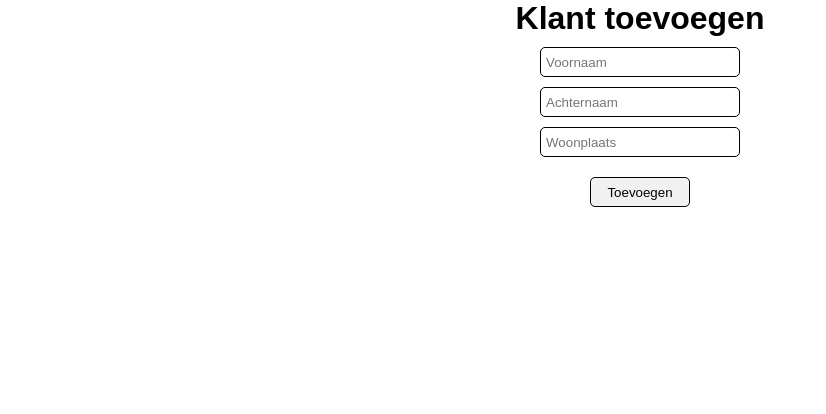
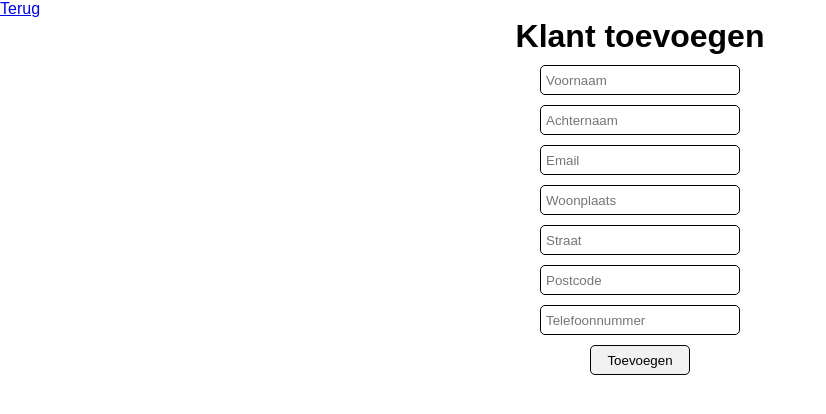
Before and after one commit to SamGolstein/BigBoyBobDeEchte, a PHP site: page /Login/toevoegen.php in a window 1280 px wide. Shown: the top 414 px of the page, without its empty margins (0-826 px from the left). Run offline with PHP 8.4, Linux system fonts and the light colour scheme.

Commit message:
Frontend7

```diff
--- a/Public/Klanten/index.php
+++ b/Public/Klanten/index.php
@@ -64,7 +64,7 @@ if (isset($_POST['zoeken'])) {
     <nav class="navBar">
         <img src="../../img/BigBoyBobLogo.png" alt="BigBoyBobLogo">
         <ul>
-            <li><a href="../Cijfers/index.php">Home</a></li>
+            <li><a href="../Login/index.php">Home</a></li>
             <li><a href="../Klanten/index.php">Klanten</a></li>
             <li><a href="../Factuur/index.php">facturen</a></li>
         </ul>
--- a/Public/Klanten/toevoegen.php
+++ b/Public/Klanten/toevoegen.php
@@ -5,11 +5,19 @@ if (isset($_POST["saveKlant"])) {
     $voornaam = $_POST["voornaam"];
     $achternaam = $_POST["achternaam"];
     $woonplaats = $_POST["woonplaats"];
+    $email = $_POST["email"];
+    $straat = $_POST["straat"];
+    $postcode = $_POST["postcode"];
+    $telefoonnummer = $_POST["telefoonnummer"];
 
     $newKlant = new Klanten();
     $newKlant->setVoornaam($voornaam);
     $newKlant->setAchternaam($achternaam);
+    $newKlant->setEmail($email);
     $newKlant->setWoonplaats($woonplaats);
+    $newKlant->setStraat($straat);
+    $newKlant->setPostcode($postcode);
+    $newKlant->setTelefoonnummer($telefoonnummer);
 
     if ($newKlant->saveKlanten()) {
         header("Location: index.php");
@@ -36,6 +44,7 @@ if (isset($_POST["saveKlant"])) {
 
 <body>
     <main>
+        <a href="index.php">Terug</a>
         <div class="menu">
             <h1>Klant toevoegen</h1>
             <form action="#" method="post">
@@ -52,11 +61,34 @@ if (isset($_POST["saveKlant"])) {
                         } ?>" />
                 </div>
                 <div class="inputs">
+                    <input type="text" name="email" placeholder="Email"
+                        value="<?php if (isset($_POST["saveKlant"])) {
+                            echo $achternaam;
+                        } ?>" />
+                </div>
+                <div class="inputs">
                     <input type="text" name="woonplaats" placeholder="Woonplaats"
                         value="<?php if (isset($_POST["saveKlant"])) {
                             echo $woonplaats;
                         } ?>" />
                 </div>
+                <div class="inputs">
+                    <input type="text" name="straat" placeholder="Straat"
+                        value="<?php if (isset($_POST["saveKlant"])) {
+                            echo $straat;
+                        } ?>" />
+                </div>
+                <div class="inputs">
+                    <input type="text" name="postcode" placeholder="Postcode"
+                        value="<?php if (isset($_POST["saveKlant"])) {
+                            echo $postcode;
+                        } ?>" />
+                </div>
+                <div class="inputs">
+                    <input type="text" name="telefoonnummer" placeholder="Telefoonnummer"
+                        value="<?php if (isset($_POST["saveKlant"])) {
+                            echo $telefoonnummer;
+                        } ?>" />
                 <p class="melding"><?php if (isset($_POST["saveKlant"])) {
                     echo $melding;
                 } ?></p>
--- a/src/src/klanten.php
+++ b/src/src/klanten.php
@@ -5,6 +5,9 @@ class Klanten extends Database
     private $voornaam;
     private $achternaam;
     private $woonplaats;
+    private $straat;
+    private $postcode;
+    private $telefoonnummer;
     private $id;
 
     public function getKlant($id)
@@ -41,13 +44,21 @@ class Klanten extends Database
     {
         $voornaam = $this->getVoornaam();
         $achternaam = $this->getAchternaam();
+        $email = $this->getEmail();
         $woonplaats = $this->getWoonplaats();
+        $straat = $this->getStraat();
+        $postcode = $this->getPostcode();
+        $telefoonnummer = $this->getTelefoonnummer();
 
-        $query = parent::getConnection()->prepare("INSERT INTO klant (voornaam, achternaam, woonplaats)
-                                                VALUES (?,?, ?);");
+        $query = parent::getConnection()->prepare("INSERT INTO klant (voornaam, achternaam, email, woonplaats, straat, postcode, telefoonnummer)
+                                                VALUES (?, ?, ?, ?, ?, ?, ?);");
         $query->bindparam(1, $voornaam);
         $query->bindparam(2, $achternaam);
-        $query->bindparam(3, $woonplaats);
+        $query->bindparam(3, $email);
+        $query->bindparam(4, $woonplaats);
+        $query->bindparam(5, $straat);
+        $query->bindparam(6, $postcode);
+        $query->bindparam(7, $telefoonnummer);
 
         if($query->execute())
         {
@@ -108,6 +119,16 @@ class Klanten extends Database
         return $this->achternaam;
     }
 
+    public function setEmail($voornaam)
+    {
+        $this->voornaam = $voornaam;
+    }
+
+    public function getEmail()
+    {
+        return $this->achternaam;
+    }
+
     public function setAchternaam($achternaam)
     {
         $this->achternaam = $achternaam;
@@ -132,4 +153,34 @@ class Klanten extends Database
     {
         $this->woonplaats = $woonplaats;
     }
+
+    public function getStraat()
+    {
+        return $this->straat;
+    }
+
+    public function setStraat($straat)
+    {
+        $this->straat = $straat;
+    }
+
+    public function getPostcode()
+    {
+        return $this->postcode;
+    }
+
+    public function setPostcode($postcode)
+    {
+        $this->postcode = $postcode;
+    }
+
+    public function getTelefoonnummer()
+    {
+        return $this->telefoonnummer;
+    }
+
+    public function setTelefoonnummer($telefoonnummer)
+    {
+        $this->telefoonnummer = $telefoonnummer;
+    }
 }
--- a/style/klanten.css
+++ b/style/klanten.css
@@ -126,7 +126,8 @@ main {
     height: 100vh;
     width: 150px;
     display: flex;
-    background-color: #007bff;
+    background: rgb(77, 33, 201);
+    background: linear-gradient(180deg, rgba(77, 33, 201, 1) 0%, rgba(0, 123, 255, 1) 0%, rgba(37, 33, 201, 1) 100%);
     flex-direction: column;
     align-items: center;
     color: #fff;
```
